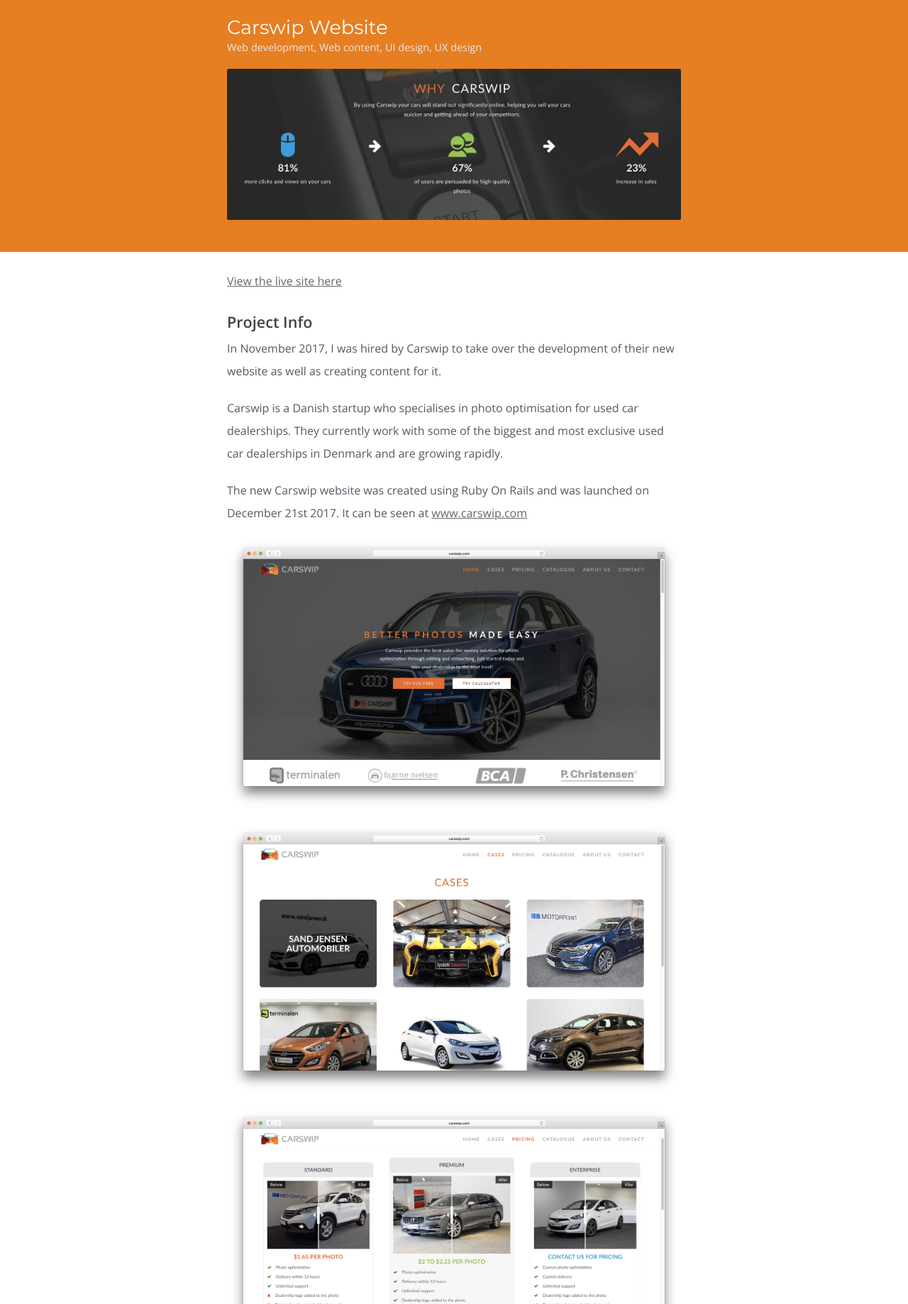
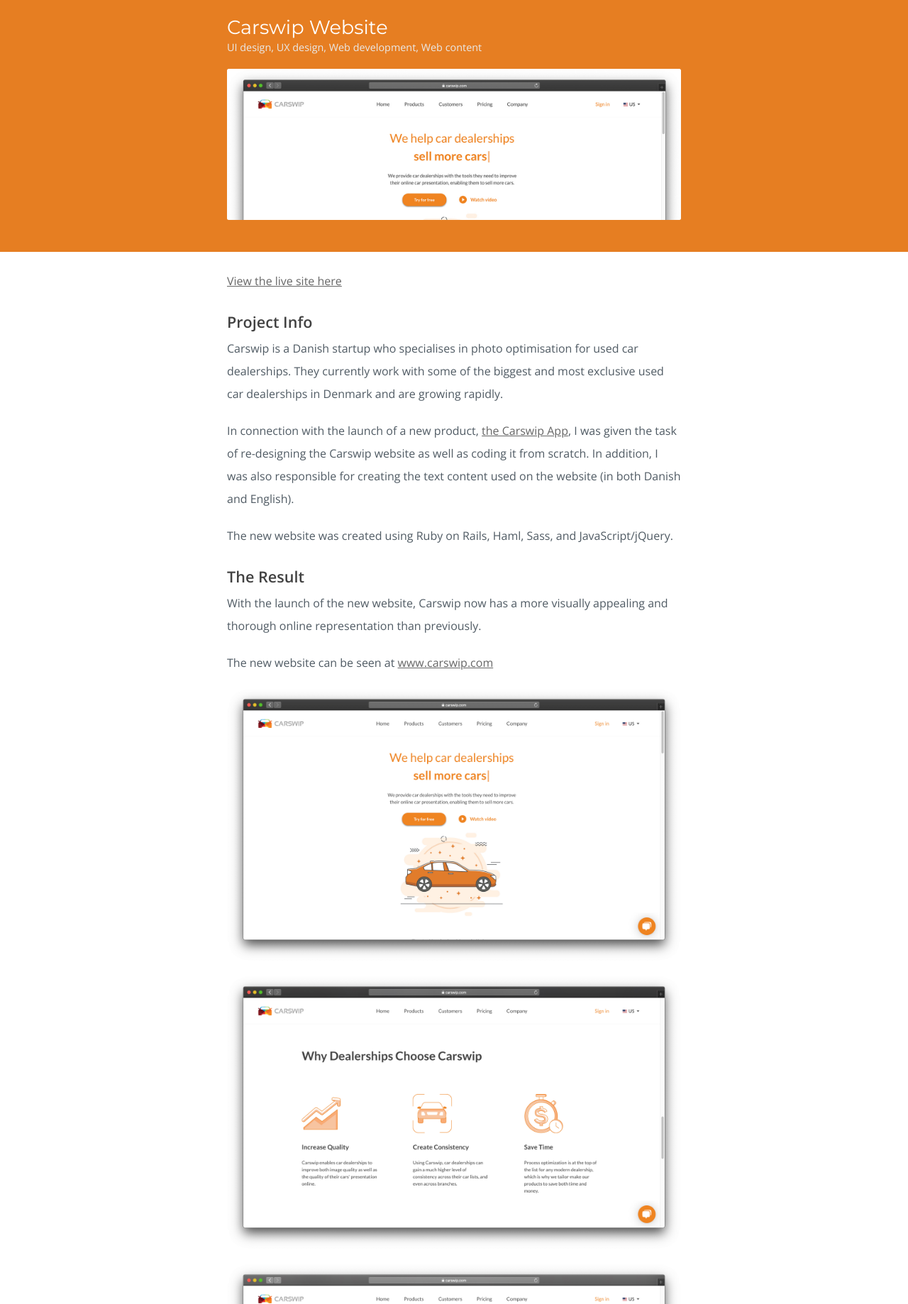
Before and after one commit to bgjerlow/portfolio-website, a PHP site: page /carswip-website in a window 1280 px wide. Shown: the part 82-1920 px from the top of the page at 71% size. Run offline with PHP 8.4, Linux system fonts and the light colour scheme; some libraries are stand-ins or nearby versions.

Commit message:
Update to Carswip Website portfolio piece + more
* Updated "Carswip Website" portfolio piece with new screenshots + body text

* Updated sitemap.xml

* Added CV version to download/open link on About page. Also added new CV in archive folder

```diff
--- a/about.php
+++ b/about.php
@@ -22,7 +22,7 @@
         <p class="aboutText">When not working, I like to watch motorsport (particularly the FIA World Endurance Championship), play racing games, and keeping up with the latest news.</p>
 
         <div id="downloadCV">
-            <a class="button" href="archive/Bo-Gjerlow-CV.pdf">Download my CV</a>
+            <a class="button" href="archive/Bo-Gjerlow-CV.pdf?v=2.0.0">Download my CV</a>
         </div>
     </main>
 
--- a/carswip-website.php
+++ b/carswip-website.php
@@ -11,7 +11,7 @@
     <main class="animated slideInLeft">
         <section class="portfolioItemIntro" id="carswipWebsiteIntro">
             <h1 class="itemTitle">Carswip Website</h1>
-            <h2 class="itemTags">Web development, Web content, UI design, UX design</h2>
+            <h2 class="itemTags">UI design, UX design, Web development, Web content</h2>
             <img src="img/portfolio/carswip-website/carswip-website-top.jpg" class="itemImage itemImageMargin" alt="Carswip Website">
         </section>
 
@@ -19,22 +19,17 @@
             <p class="itemText"><a href="http://www.carswip.com/" class="itemLink">View the live site here</a></p>
 
             <h3 class="itemSection">Project Info</h3>
-            <p class="itemText">In November 2017, I was hired by Carswip to take over the development of their new website as well as creating content for it.</p>
             <p class="itemText">Carswip is a Danish startup who specialises in photo optimisation for used car dealerships. They currently work with some of the biggest and most exclusive used car dealerships in Denmark and are growing rapidly.</p>
-            <p class="itemText">The new Carswip website was created using Ruby On Rails and was launched on December 21st 2017. It can be seen at <a href="http://www.carswip.com/" class="itemLink">www.carswip.com</a></p>
-            <img src="img/portfolio/carswip-website/carswip-home-page.jpg" class="itemImage itemImageMargin" alt="Carswip Home Page">
-            <img src="img/portfolio/carswip-website/carswip-cases-overview.jpg" class="itemImage itemImageMargin" alt="Carswip Cases Overview Page">
-            <img src="img/portfolio/carswip-website/carswip-pricing.jpg" class="itemImage itemImageMargin" alt="Carswip Pricing Page">
-            <img src="img/portfolio/carswip-website/carswip-value-calculator.jpg" class="itemImage itemImageMargin" alt="Carswip Value Calculator Page">
-
-            <h3 class="itemSection">Challenges &amp; Goals</h3>
-            <p class="itemText">When I took over on this project, parts of it were already in place. The general design of the website had been defined, and the development had been begun.</p>
-            <p class="itemText">While four of the website’s pages (Home, Pricing, About Us, and Contact) had been started on, significant changes were to be made to the design and layout of these. In addition, pages for Cases, a background-catalogue, and a page for a value calculator were still left to be both designed and coded.</p>
-            <p class="itemText">The goal of this project was to ensure that the new website was both visually appealing and showcased the benefits of their services, while also showing that Carswip have successfully helped many used car dealerships with their services, as well as Carswip being experts in their field.</p>
+            <p class="itemText">In connection with the launch of a new product, <a href="carswip-app" class="itemLink">the Carswip App</a>, I was given the task of re-designing the Carswip website as well as coding it from scratch. In addition, I was also responsible for creating the text content used on the website (in both Danish and English).</p>
+            <p class="itemText">The new website was created using Ruby on Rails, Haml, Sass, and JavaScript/jQuery.</p>
 
             <h3 class="itemSection">The Result</h3>
-            <p class="itemText">With the launch of the new website, Carswip now has a more visually appealing and thorough online representation than previously. The website showcases that Carswip is experts in their field and that their services are successfully helping used car dealerships of all shapes and sizes.</p>
-            <p class="itemText">The Carswip website is still being updated regularly with new content and features and can be seen at <a href="http://www.carswip.com/" class="itemLink">www.carswip.com</a></p>
+            <p class="itemText">With the launch of the new website, Carswip now has a more visually appealing and thorough online representation than previously.</p>
+            <p class="itemText">The new website can be seen at <a href="http://www.carswip.com/" class="itemLink">www.carswip.com</a></p>
+            <img src="img/portfolio/carswip-website/carswip-website-home.jpg" class="itemImage itemImageMargin" alt="Carswip Home page">
+            <img src="img/portfolio/carswip-website/carswip-website-home-2.jpg" class="itemImage itemImageMargin" alt="Carswip Home page">
+            <img src="img/portfolio/carswip-website/carswip-website-app.jpg" class="itemImage itemImageMargin" alt="Carswip App page">
+            <img src="img/portfolio/carswip-website/carswip-website-pricing.jpg" class="itemImage itemImageMargin" alt="Carswip Pricing page">
         </section>
     </main>
 
--- a/index.php
+++ b/index.php
@@ -35,7 +35,7 @@
                     <img src="img/portfolio/carswip-website/carswip-website-preview.jpg" class="contentImage" alt="Carswip Website">
                     <div class="contentDetails">
                         <h2>Carswip Website</h2>
-                        <h3>Web development, Web content, UI design, UX design</h3>
+                        <h3>UI design, UX design, Web development, Web content</h3>
                     </div>
                 </a>
             </div>
--- a/sitemap.xml
+++ b/sitemap.xml
@@ -41,7 +41,7 @@
   <lastmod>2017-04-15T14:57:17+00:00</lastmod>
 </url>
 <url>
-  <loc>httpsCatchoom://bogjerlow.com/archive/while-you-wait-report.pdf</loc>
-  <lastmod>2017-04-15T14:57:14+00:00</lastmod>
+  <loc>https://bogjerlow.com/archive/Bo-Gjerlow-CV.pdf</loc>
+  <lastmod>2019-03-06T13:54:00+00:00</lastmod>
 </url>
 </urlset>
```
Also changed, not shown: img/portfolio/carswip-website/carswip-cases-overview.jpg (deleted), img/portfolio/carswip-website/carswip-home-page.jpg (deleted), img/portfolio/carswip-website/carswip-pricing.jpg (deleted), img/portfolio/carswip-website/carswip-value-calculator.jpg (deleted), img/portfolio/carswip-website/carswip-website-app.jpg (added), img/portfolio/carswip-website/carswip-website-home-2.jpg (added), img/portfolio/carswip-website/carswip-website-home.jpg (added), img/portfolio/carswip-website/carswip-website-preview.jpg, img/portfolio/carswip-website/carswip-website-pricing.jpg (added), img/portfolio/carswip-website/carswip-website-top.jpg, 1 other file.
